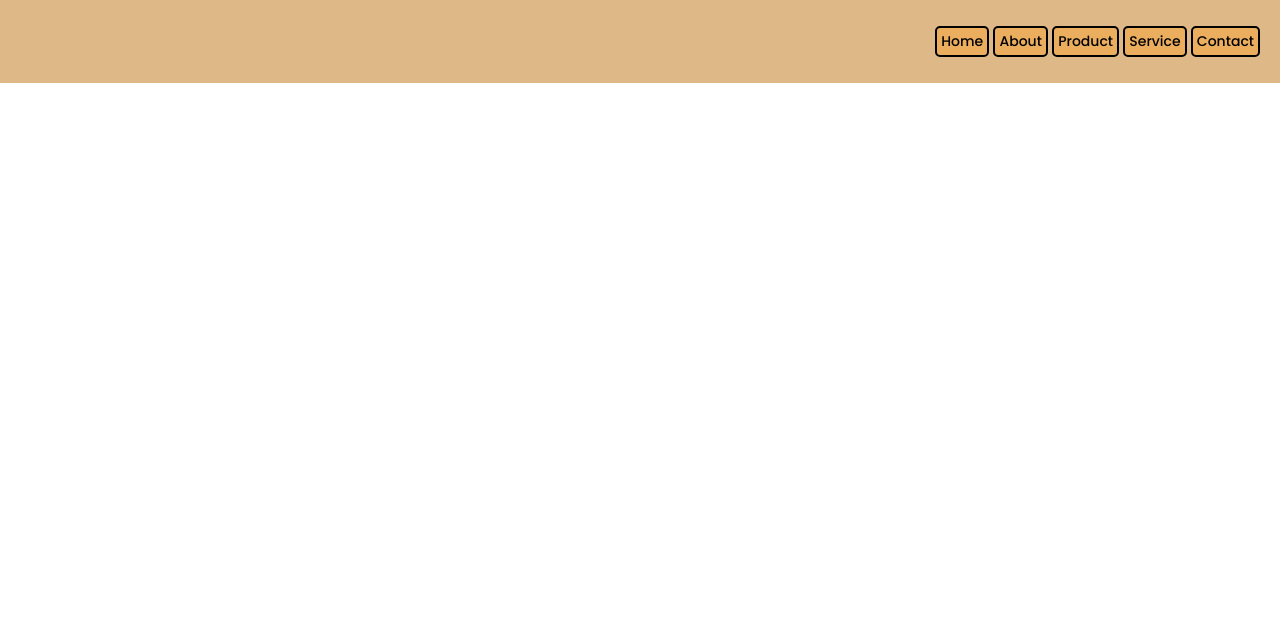
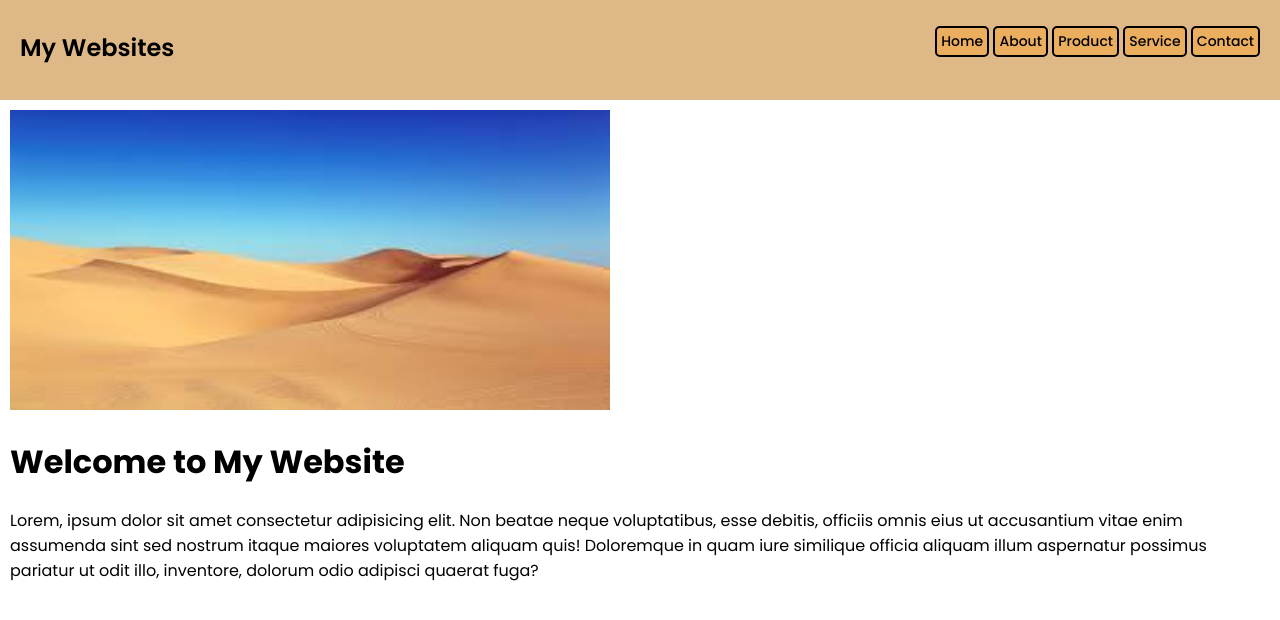
Before and after one commit to MAsfaDevano72/latihan-display-pbl2, a plain HTML site: page index.html in a window 1280 px wide. Drawn offline with Linux system fonts and the light colour scheme.

Commit message:
Membuat content dan menambahkan gambar

```diff
--- a/index.html
+++ b/index.html
@@ -10,12 +10,21 @@
             margin: 0;
             padding: 0;
             box-sizing: border-box;
+            font-family: 'Poppins', sans-serif;
         }
 
         .header {
+            display: flex;
+            justify-content: space-between;
+            justify-items: baseline;
+            height: 10vh;
             padding: 10px 0;
             background-color: burlywood;
             font-family: 'Poppins', sans-serif;
+        }
+        .header h2 {
+            padding-left: 20px;
+            font-weight: 600;
         }
         .header ul {
             text-align: right;
@@ -40,11 +49,26 @@
             text-decoration: none;
             color: black;
         }
+        .hero {
+            width: 100%;
+        }
+
+        .content {
+            padding: 10px;
+            position: relative
+        }
+
+        .content img {
+
+            width: 600px;
+            height: 300px;
+        }
     </style>
 </head>
 <body>
     <div class="container">
         <div class="header">
+            <h2>My Websites</h2>
             <ul>
                 <li><a href="index.html">Home</a></li>
                 <li><a href="#">About</a></li>
@@ -53,6 +77,14 @@
                 <li><a href="#">Contact</a></li>
             </ul>
         </div>
+
+        <div class="hero">
+            <div class="content">
+                <img src="gurun2.jpg" alt="">
+                <h1>Welcome to My Website</h1>
+                <p>Lorem, ipsum dolor sit amet consectetur adipisicing elit. Non beatae neque voluptatibus, esse debitis, officiis omnis eius ut accusantium vitae enim assumenda sint sed nostrum itaque maiores voluptatem aliquam quis! Doloremque in quam iure similique officia aliquam illum aspernatur possimus pariatur ut odit illo, inventore, dolorum odio adipisci quaerat fuga?</p>
+            </div>
+        </div>
     </div>
 </body>
 </html>
```
Also changed, not shown: gurun2.jpg (added).
